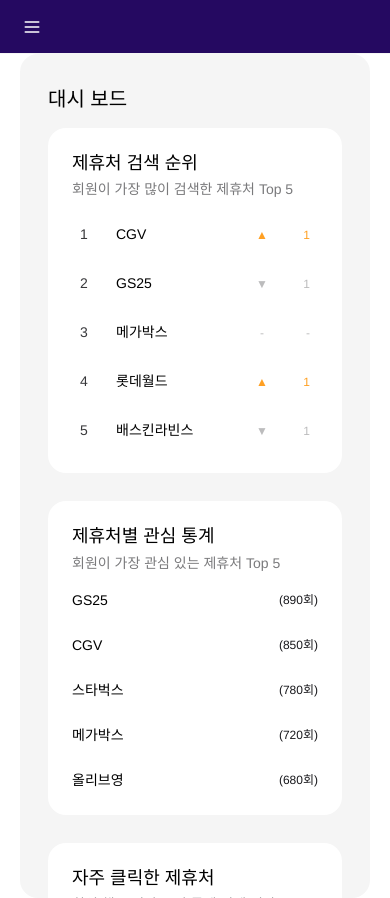
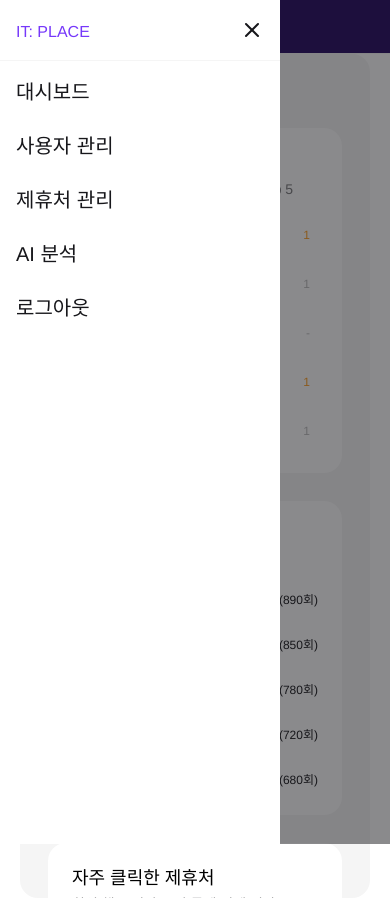
Before and after one commit to ureca-itPlace/itplace-admin-front, a React (Vite) app: page / in a window 390 px wide. Both pictures are taken after a click on the button "메뉴". Built offline with nearby package versions, Linux system fonts and the light colour scheme; no server answers; a web font is replaced by a local one.

Commit message:
feat : 모바일 헤더 탭 연결

```diff
--- a/src/components/common/MobileHeader.tsx
+++ b/src/components/common/MobileHeader.tsx
@@ -1,24 +1,37 @@
 // src/components/MobileHeader.tsx
 import { useState } from 'react';
-import { TbMenu2 } from 'react-icons/tb';
-
+import { TbMenu2, TbX } from 'react-icons/tb';
 import Modal from './Modal';
 
 interface MobileHeaderProps {
   title?: string;
   backgroundColor?: string; // Tailwind 클래스명 등
   onMenuClick?: () => void;
+  onTabChange?: (tab: string) => void;
 }
 
 const MobileHeader = ({
   title,
   backgroundColor = 'bg-purple06',
   onMenuClick,
+  onTabChange,
 }: MobileHeaderProps) => {
+  const [isSidebarOpen, setIsSidebarOpen] = useState(false);
   const [showLogoutModal, setShowLogoutModal] = useState(false);
 
   const handleMenuClick = () => {
+    setIsSidebarOpen(true);
     onMenuClick?.();
+  };
+
+  const closeSidebar = () => {
+    setIsSidebarOpen(false);
+  };
+
+  const handleLogout = () => {
+    setShowLogoutModal(false);
+    setIsSidebarOpen(false);
+    if (onTabChange) onTabChange('logout');
   };
 
   return (
@@ -40,6 +53,96 @@
         </div>
       </header>
 
+      {/* 오버레이 */}
+      {isSidebarOpen && (
+        <div className="fixed inset-0 bg-black bg-opacity-50 z-[10000]" onClick={closeSidebar} />
+      )}
+
+      {/* 사이드바 */}
+      <div
+        className={`fixed top-0 left-0 h-full w-[280px] bg-white z-[10001] transform transition-transform duration-300 ease-in-out ${
+          isSidebarOpen ? 'translate-x-0' : '-translate-x-full'
+        }`}
+      >
+        {/* 사이드바 헤더 */}
+        <div className="flex items-center justify-between p-4 border-b border-grey01">
+          <h2 className="text-body-0-bold items-center text-purple04 mt-1">IT: PLACE</h2>
+          <button
+            className="w-6 h-6 flex items-center justify-center"
+            onClick={closeSidebar}
+            aria-label="닫기"
+          >
+            <TbX className="w-6 h-6 text-black" />
+          </button>
+        </div>
+
+        {/* 메뉴 항목들 */}
+        <nav className="p-4">
+          <ul className="space-y-6">
+            <li>
+              <button
+                className="text-body-0 text-black hover:text-purple04 transition-colors text-left w-full"
+                onClick={() => {
+                  if (onTabChange) {
+                    onTabChange('dashboard');
+                  }
+                  closeSidebar();
+                }}
+              >
+                대시보드
+              </button>
+            </li>
+            <li>
+              <button
+                className="text-body-0 text-black hover:text-purple04 transition-colors text-left w-full"
+                onClick={() => {
+                  if (onTabChange) {
+                    onTabChange('users');
+                  }
+                  closeSidebar();
+                }}
+              >
+                사용자 관리
+              </button>
+            </li>
+            <li>
+              <button
+                className="text-body-0 text-black hover:text-purple04 transition-colors text-left w-full"
+                onClick={() => {
+                  if (onTabChange) {
+                    onTabChange('partners');
+                  }
+                  closeSidebar();
+                }}
+              >
+                제휴처 관리
+              </button>
+            </li>
+            <li>
+              <button
+                className="text-body-0 text-black hover:text-purple04 transition-colors text-left w-full"
+                onClick={() => {
+                  if (onTabChange) {
+                    onTabChange('ai');
+                  }
+                  closeSidebar();
+                }}
+              >
+                AI 분석
+              </button>
+            </li>
+            <li>
+              <button
+                onClick={() => setShowLogoutModal(true)}
+                className="text-body-0 text-black hover:text-purple04 transition-colors text-left w-full"
+              >
+                로그아웃
+              </button>
+            </li>
+          </ul>
+        </nav>
+      </div>
+
       {/* 로그아웃 확인 모달 */}
       <Modal
         isOpen={showLogoutModal}
@@ -55,6 +158,7 @@
           {
             label: '예',
             type: 'primary',
+            onClick: handleLogout,
           },
         ]}
       />
--- a/src/layouts/MobileLayout.tsx
+++ b/src/layouts/MobileLayout.tsx
@@ -1,13 +1,16 @@
 // src/layouts/MobileLayout.tsx
-import { Outlet } from 'react-router-dom';
+import { useState } from 'react';
 import MobileHeader from '../components/common/MobileHeader';
+import ContentSection from '../features/adminPage/components/ContentSection';
 
 const MobileLayout = () => {
+  const [activeTab, setActiveTab] = useState('dashboard');
+
   return (
     <div className="max-md:block hidden bg-white min-h-screen">
-      <MobileHeader />
+      <MobileHeader onTabChange={setActiveTab} />
       <main className="px-5">
-        <Outlet />
+        <ContentSection activeTab={activeTab} />
       </main>
     </div>
   );
```
